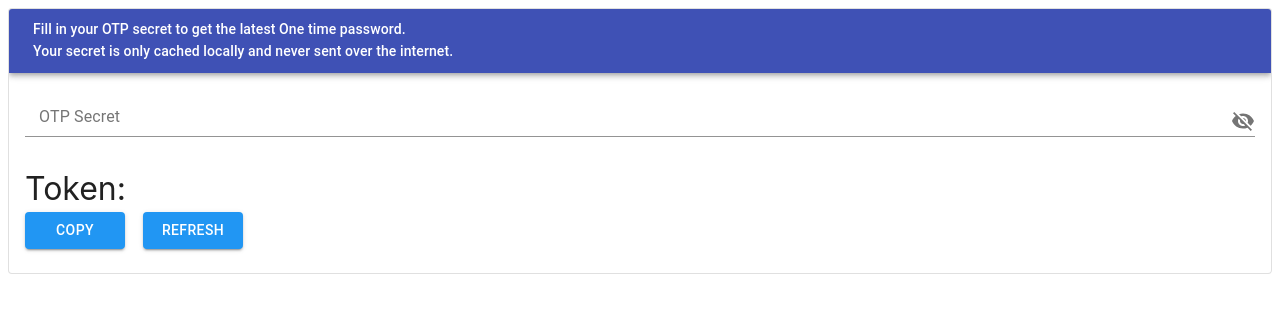
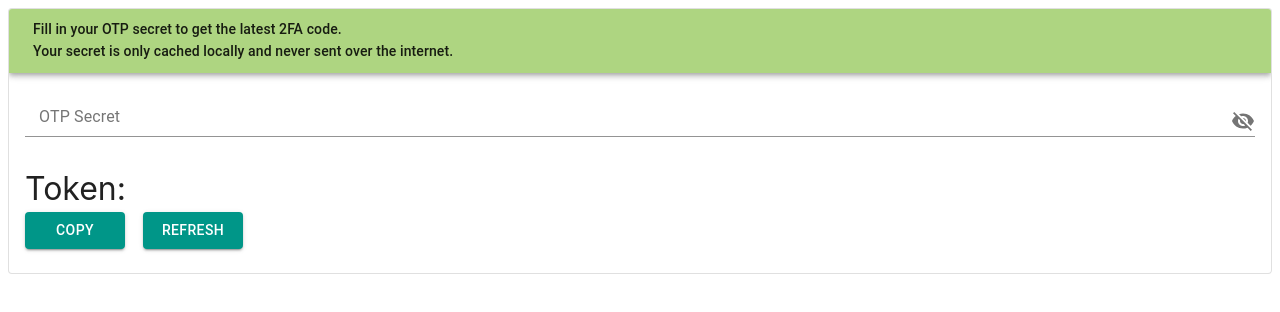
Before and after one commit to hex0cter/2fa-otp, a React (Create React App) app: page / in a window 1280 px wide. Shown: the top 312 px of the page. Built offline with nearby package versions, Linux system fonts and the light colour scheme.

Commit message:
Styling2

```diff
--- a/src/components/SecretField/index.js
+++ b/src/components/SecretField/index.js
@@ -8,7 +8,6 @@ import FormControl from '@material-ui/core/FormControl';
 import Visibility from '@material-ui/icons/Visibility';
 import VisibilityOff from '@material-ui/icons/VisibilityOff';
 import styles from './index.module.css'
-
 
 export default function SecretInput(props) {
   const [values, setValues] = React.useState({
--- a/src/components/TwoFactorTokenGenerator/index.js
+++ b/src/components/TwoFactorTokenGenerator/index.js
@@ -7,10 +7,9 @@ import AppBar from '@material-ui/core/AppBar';
 import Toolbar from '@material-ui/core/Toolbar';
 import Button from '@material-ui/core/Button';
 import Typography from '@material-ui/core/Typography';
+import { createTheme, ThemeProvider } from '@material-ui/core/styles';
 import styles from './index.module.css'
 import SecretField from '../SecretField'
-import { createTheme, ThemeProvider } from '@material-ui/core/styles';
-import { orange } from '@material-ui/core/colors';
 
 const TwoFactorTokenGenerator = () => {
   const [ secret, setSecret ] = useState(localStorage.getItem('TwoFactorTokenSecret') || null)
@@ -43,10 +42,10 @@ const TwoFactorTokenGenerator = () => {
   const theme = createTheme({
     palette: {
       primary: {
-        main: "#2196f3",
+        main: "#009688",
       },
       secondary: {
-        main: orange[500],
+        main: "#aed581",
       },
     },
   });
@@ -63,11 +62,12 @@ const TwoFactorTokenGenerator = () => {
   window.addEventListener("focus", generateCode);
 
   return (
+  <ThemeProvider theme={theme}>
     <Card variant="outlined" >
-      <AppBar position="static">
+      <AppBar position="static" color="secondary">
         <Toolbar>
           <Typography variant="subtitle2">
-          Fill in your OTP secret to get the latest One time password. <br/>
+          Fill in your OTP secret to get the latest 2FA code. <br/>
           Your secret is only cached locally and never sent over the internet.
           </Typography>
         </Toolbar>
@@ -77,14 +77,13 @@ const TwoFactorTokenGenerator = () => {
           <SecretField secret={secret} onChange={updateSecret} />
           <div className={styles.result}>
             <div>Token: {code} </div>
-            <ThemeProvider theme={theme}>
               <Button variant="contained" color="primary" onClick={() => copyToClipboard(code)} className={styles.RefreshButton}>{copyButtonText}</Button> &nbsp;
               <Button variant="contained" color="primary" onClick={generateCode} className={styles.RefreshButton}>{refreshButtonText}</Button>
-            </ThemeProvider>
           </div>
         </div>
       </CardContent>
     </Card>
+  </ThemeProvider>
 
   )
 }
```
